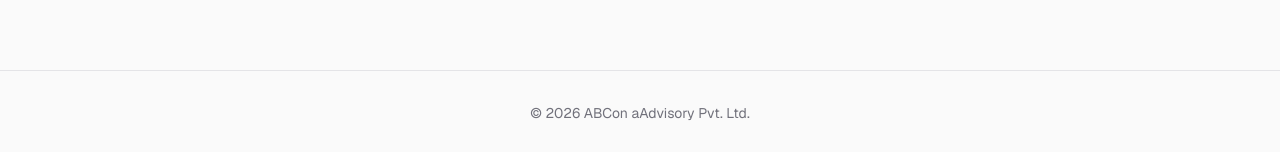
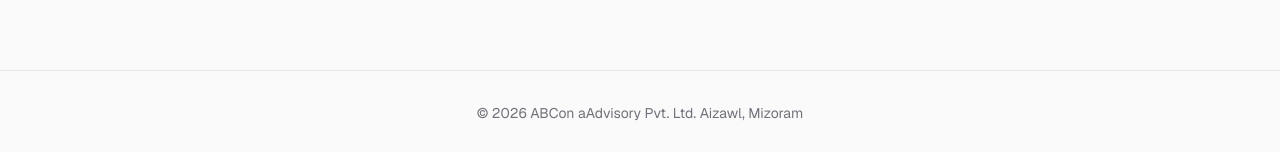
Before and after one commit to Chrisu-Angel/abcon-landing-page, a Next.js app: page / in a window 1280 px wide. Shown: the part 1606-1758 px from the top of the page. Built offline with nearby package versions, Linux system fonts and the light colour scheme.

Commit message:
feat: add location to footer

```diff
--- a/src/app/page.tsx
+++ b/src/app/page.tsx
@@ -85,7 +85,7 @@ export default function Home() {
         </section>
       </main>
       <footer className="mt-16 border-t border-zinc-200 py-8 text-center text-sm text-zinc-500 dark:border-zinc-800 dark:text-zinc-400">
-        © 2026 ABCon aAdvisory Pvt. Ltd.
+        © 2026 ABCon aAdvisory Pvt. Ltd. Aizawl, Mizoram
       </footer>
     </div>
   );
```
